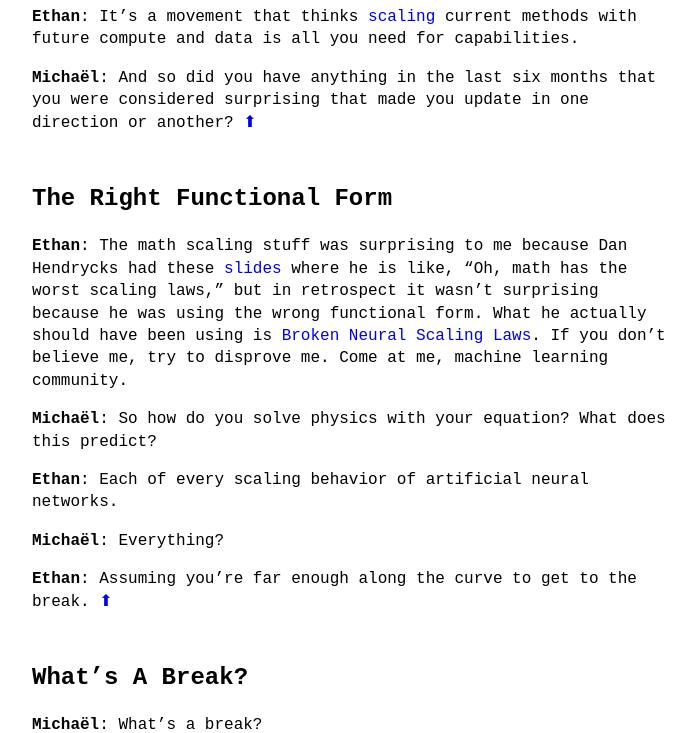
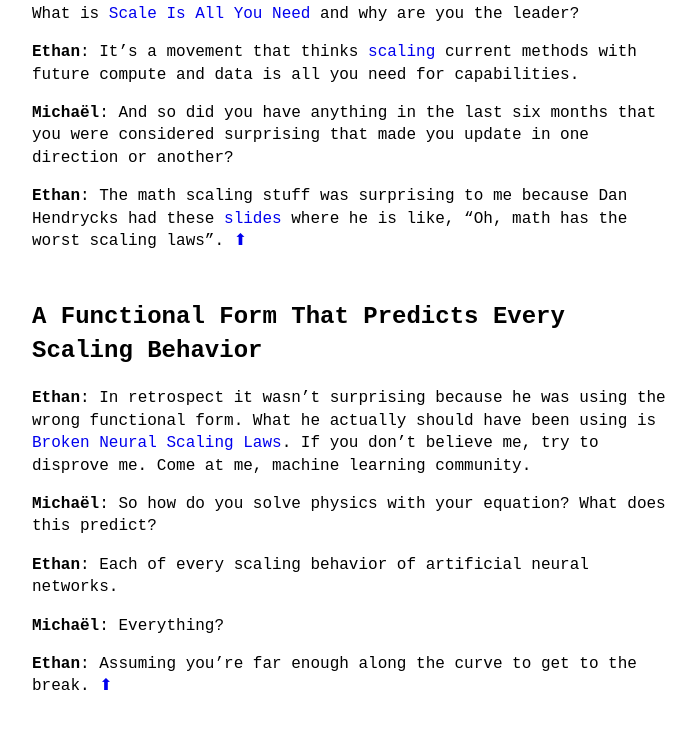
Before and after one commit to theinsideview/theinsideview.github.io, a Jekyll site: the page built from _posts/2022-02-11-ethan.md, in a window 1280 px wide and 1400 px high, scrolled down 1850 px. Shown: the top 733 px of the window, without its empty margins (288-984 px from the left). Built offline with Jekyll 4.4.1, drawn with Linux system fonts in a browser that asks for light colours; some of the changed text lies outside the part shown; grey boxes are pictures that could not be loaded.

Commit message:
trying images

```diff
--- a/_posts/2022-02-11-ethan.md
+++ b/_posts/2022-02-11-ethan.md
@@ -16,8 +16,10 @@
 
 # Outline
 * [Broken Neural Scaling Laws?](#broken-neural-scaling-laws)
-    * [What's A Break In Scaling Laws?](#whats-a-break-in-scaling-laws)
-    * [Difference In Breaks For Upstream And Downstream Performances](#difference-in-breaks-for-upstream-and-downstream-performances)
+    * [Scale Is All You Need](#scale-is-all-you-need)
+    * [A Functional Form That Predicts Every Scaling Behavior](#a-functional-form-that-predicts-every-scaling-behavior)
+    * [What's A Break?](#whats-a-break)
+    * [Upstream VS Downstream](#upstream-vs-downstream)
     * [Are Sharp Left Turns Predictable?](#are-sharp-left-turns-predictable)
 * [Deception](#what-is-deception)
     * [What's An Example Of Deception?](#whats-an-example-of-deception)
@@ -42,12 +44,15 @@
 It's a movement that thinks [scaling](https://www.gwern.net/Scaling-hypothesis) current methods with future compute and data is all you need for capabilities.
 
 **Michaël**:
-And so did you have anything in the last six months that you were considered surprising that made you update in one direction or another? <a href="#outline">⬆</a>
-
-## The Right Functional Form
+And so did you have anything in the last six months that you were considered surprising that made you update in one direction or another?
 
 **Ethan**:
-The math scaling stuff was surprising to me because Dan Hendrycks had these [slides](https://docs.google.com/presentation/d/1N3UL9z89Cg9C2eWK8xcRXAiO9TyVJIYWsPpXwGX_hVQ/edit#slide=id.gd6efc88b19_1_43) where he is like, "Oh, math has the worst scaling laws," but in retrospect it wasn't surprising because he was using the wrong functional form. What he actually should have been using is [Broken Neural Scaling Laws](https://arxiv.org/abs/2210.14891). If you don't believe me, try to disprove me. Come at me, machine learning community.
+The math scaling stuff was surprising to me because Dan Hendrycks had these [slides](https://docs.google.com/presentation/d/1N3UL9z89Cg9C2eWK8xcRXAiO9TyVJIYWsPpXwGX_hVQ/edit#slide=id.gd6efc88b19_1_43) where he is like, "Oh, math has the worst scaling laws". <a href="#outline">⬆</a>
+
+## A Functional Form That Predicts Every Scaling Behavior
+
+**Ethan**:
+In retrospect it wasn't surprising because he was using the wrong functional form. What he actually should have been using is [Broken Neural Scaling Laws](https://arxiv.org/abs/2210.14891). If you don't believe me, try to disprove me. Come at me, machine learning community.
 
 **Michaël**:
 So how do you solve physics with your equation? What does this predict?
@@ -66,10 +71,14 @@
 **Michaël**:
 What's a break?
 
-![Breaks](https://raw.githubusercontent.com/theinsideview/theinsideview.github.io/main/assets/break.png)
+![Bbeaks](https://raw.githubusercontent.com/theinsideview/theinsideview.github.io/main/assets/break.png)
 
 **Ethan**:
-So say you have a log-log plot like right here and on the y-axis you have the performance evaluation metric and then on the x-axis you have the scale, so whatever it is you're scaling. So like compute, dataset size, or number parameters. A break is a transition between one straight line in a log-log plot and another straight line in a log-log plot. So right here you have a straight line in a log-log plot. A break is the transition between those two straight lines on a log-log plot. And you can have various numbers of breaks. Like n represents the number of breaks. For most problems we care about, it's usually one break, but for certain things such as N-digit addition and [Deep Double Descent](https://arxiv.org/abs/1912.02292), it's more than one break.
+So say you have a log-log plot like right here and on the y-axis you have the performance evaluation metric and then on the x-axis you have the scale, so whatever it is you're scaling. So like compute, dataset size, or number parameters. A break is a transition between one straight line in a log-log plot and another straight line in a log-log plot. So right here you have a straight line in a log-log plot, and here is another straight line on a log log plot. A break is the transition between those two straight lines on a log-log plot. And you can have various numbers of breaks. Like [n](https://arxiv.org/pdf/2210.14891.pdf#2) represents the number of breaks. For most problems we care about, it's usually one break, but for certain things such as N-digit addition and [Deep Double Descent](https://arxiv.org/abs/1912.02292), it's more than one break. <a href="#outline">⬆</a>
+
+## What's In The Equation
+
+![equation](https://raw.githubusercontent.com/theinsideview/theinsideview.github.io/main/assets/equation.png)
 
 **Michaël**:
 So I understand what's a break from what you said, but I don't really get how do you go from the left equation to the right? So I know a power law and a log-log plot is a straight line, but what the hell is the thing on the left?
@@ -78,7 +87,7 @@
 So this right here represents the first power law right here. And so then this right here, these represent each of the straight lines right here, here and here. This f and g right here represent the sharpness of these breaks between the power laws. You basically use this equation to get smoothly broken combinations of these power laws.
 
 **Michaël**:
-And the log-log plot you have is the same thing as Neural Scaling Laws, which is something like test loss on the y-axis and compute parameters on the x-axis.
+And the log-log plot you have is the same thing as [Neural Scaling Laws](https://arxiv.org/abs/2001.08361), which is something like test loss on the y-axis and compute parameters on the x-axis.
 
 **Ethan**:
 The y-axis can be basically anything. It can be test loss, it can be reward, it can be F1 score, it can be BLEU score, it can be ELO score. It doesn't really matter. I have all these people at Stanford and Anthropic and Google saying like, "Oh, there are emergent capabilities and they're unpredictable." And I'm just like, "Nah, you guys are noobs. You just don't know about broken Neural Scaling Laws." All you need is some points near the break and it's all predictable.
```
Also changed, not shown: other parts of _posts/2022-02-11-ethan.md (+1 -1 lines), assets/break.png (added), assets/equation.png (added).
